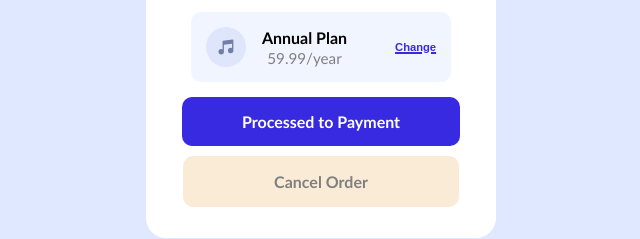
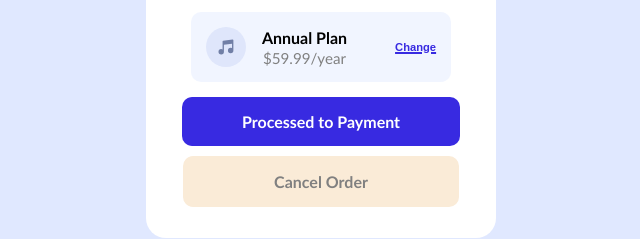
Before and after one commit to Ryoiki-Tenkai-Realm/Order-Card, a plain HTML site: page index.html in a window 1280 px wide. Shown: the part 432-671 px from the top of the page, 319-959 px from the left. Drawn offline with Linux system fonts and the light colour scheme.

Commit message:
Update index.html

```diff
--- a/index.html
+++ b/index.html
@@ -146,7 +146,7 @@
                         <div class="icon"></div>
                         <div class="amount">
                             <h4>Annual Plan</h4>
-                            <p>59.99/year</p>
+                            <p>$59.99/year</p>
                         </div>
                     </div>
                     <div class="adjust">
```
